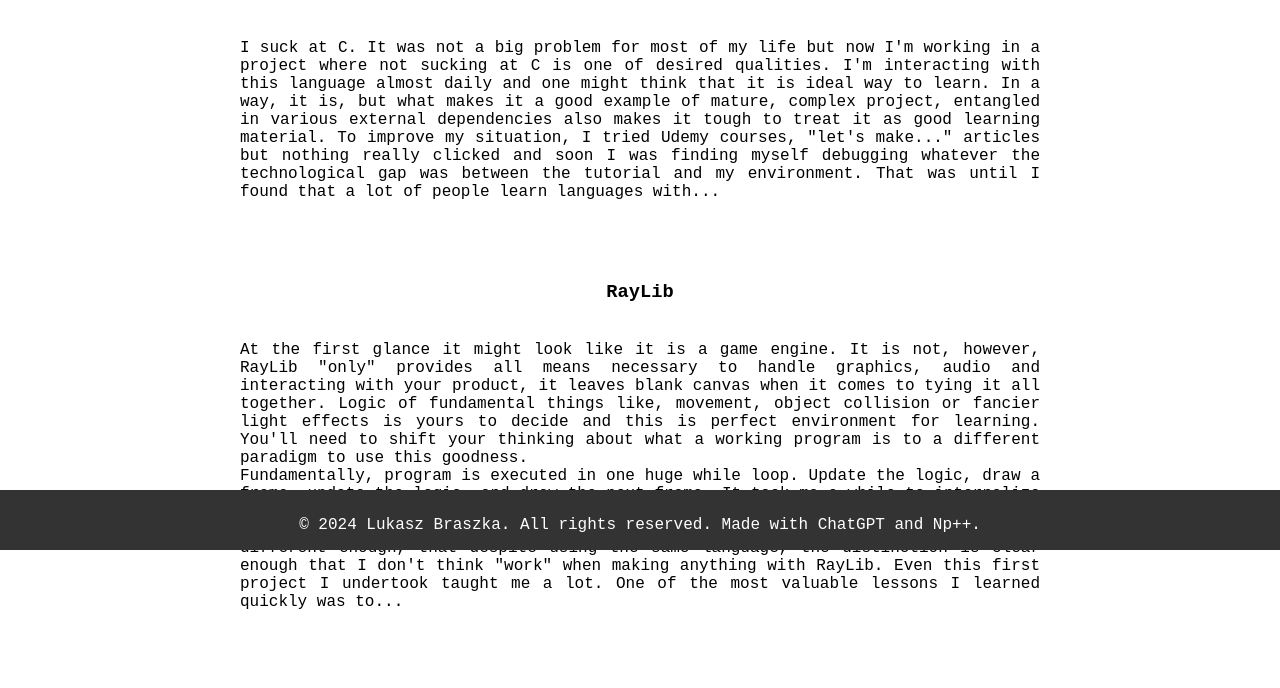
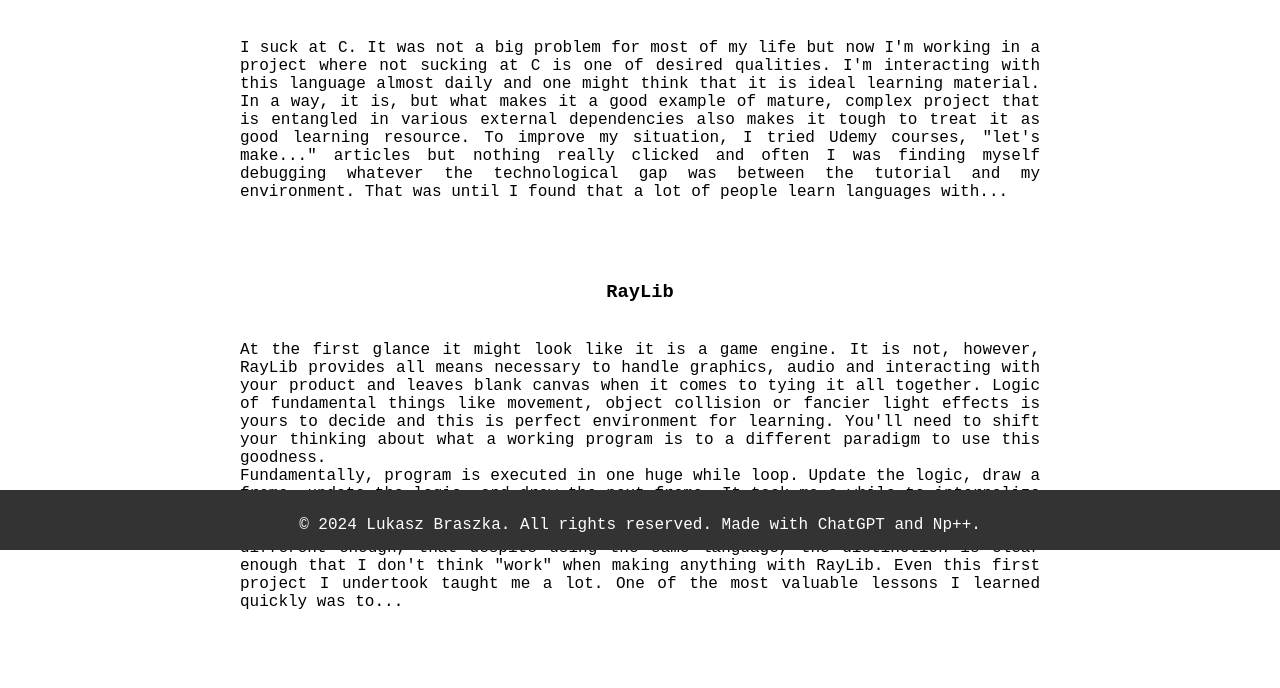
Before and after one commit to lukbra/lukbra.github.io, a plain HTML site: page proj_AtHighNoon.html in a window 1280 px wide. Shown: the part 250-938 px from the top of the page. Drawn offline with Linux system fonts and the light colour scheme.

Commit message:
further fixes

```diff
--- a/proj_AtHighNoon.html
+++ b/proj_AtHighNoon.html
@@ -18,14 +18,14 @@
 	</center>
 
 	<p class="text-container">
-	I suck at C. It was not a big problem for most of my life but now I'm working in a project where not sucking at C is one of desired qualities. I'm interacting with this language almost daily and one might think that it is ideal way to learn. In a way, it is, but what makes it a good example of mature, complex project, entangled in various external dependencies also makes it tough to treat it as good learning material. To improve my situation, I tried Udemy courses, "let's make..." articles but nothing really clicked and soon I was finding myself debugging whatever the technological gap was between the tutorial and my environment. That was until I found that a lot of people learn languages with...</p>
+	I suck at C. It was not a big problem for most of my life but now I'm working in a project where not sucking at C is one of desired qualities. I'm interacting with this language almost daily and one might think that it is ideal learning material. In a way, it is, but what makes it a good example of mature, complex project that is entangled in various external dependencies also makes it tough to treat it as good learning resource. To improve my situation, I tried Udemy courses, "let's make..." articles but nothing really clicked and often I was finding myself debugging whatever the technological gap was between the tutorial and my environment. That was until I found that a lot of people learn languages with...</p>
 
 	<center>
 		<H3> RayLib </H3>
 	</center>
 
 	<p class="text-container">
-	At the first glance it might look like it is a game engine. It is not, however, RayLib "only" provides all means necessary to handle graphics, audio and interacting with your product, it leaves blank canvas when it comes to tying it all together. Logic of fundamental things like, movement, object collision or fancier light effects is yours to decide and this is perfect environment for learning. You'll need to shift your thinking about what a working program is to a different paradigm to use this goodness.<br>
+	At the first glance it might look like it is a game engine. It is not, however, RayLib provides all means necessary to handle graphics, audio and interacting with your product and leaves blank canvas when it comes to tying it all together. Logic of fundamental things like movement, object collision or fancier light effects is yours to decide and this is perfect environment for learning. You'll need to shift your thinking about what a working program is to a different paradigm to use this goodness.<br>
 	Fundamentally, program is executed in one huge while loop. Update the logic, draw a frame, update the logic, and draw the next frame. It took me a while to internalize this and I'm sure I will stumble many times, trying to debug values I am not expecting to appear. I think, in relation to what I'm doing at work it is also different enough, that despite using the same language, the distinction is clear enough that I don't think "work" when making anything with RayLib. Even this first project I undertook taught me a lot. One of the most valuable lessons I learned quickly was to...</p>
 
 	<center>
```
